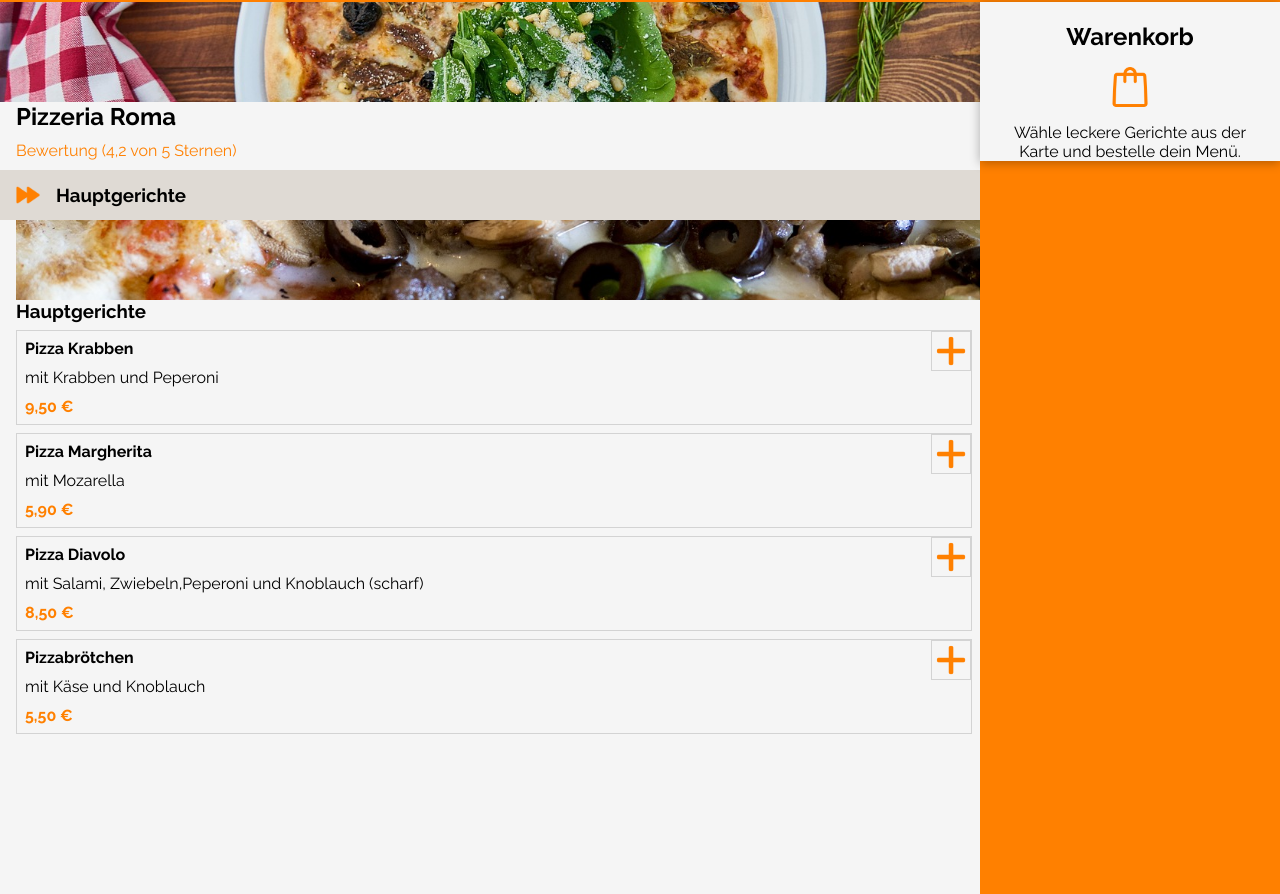
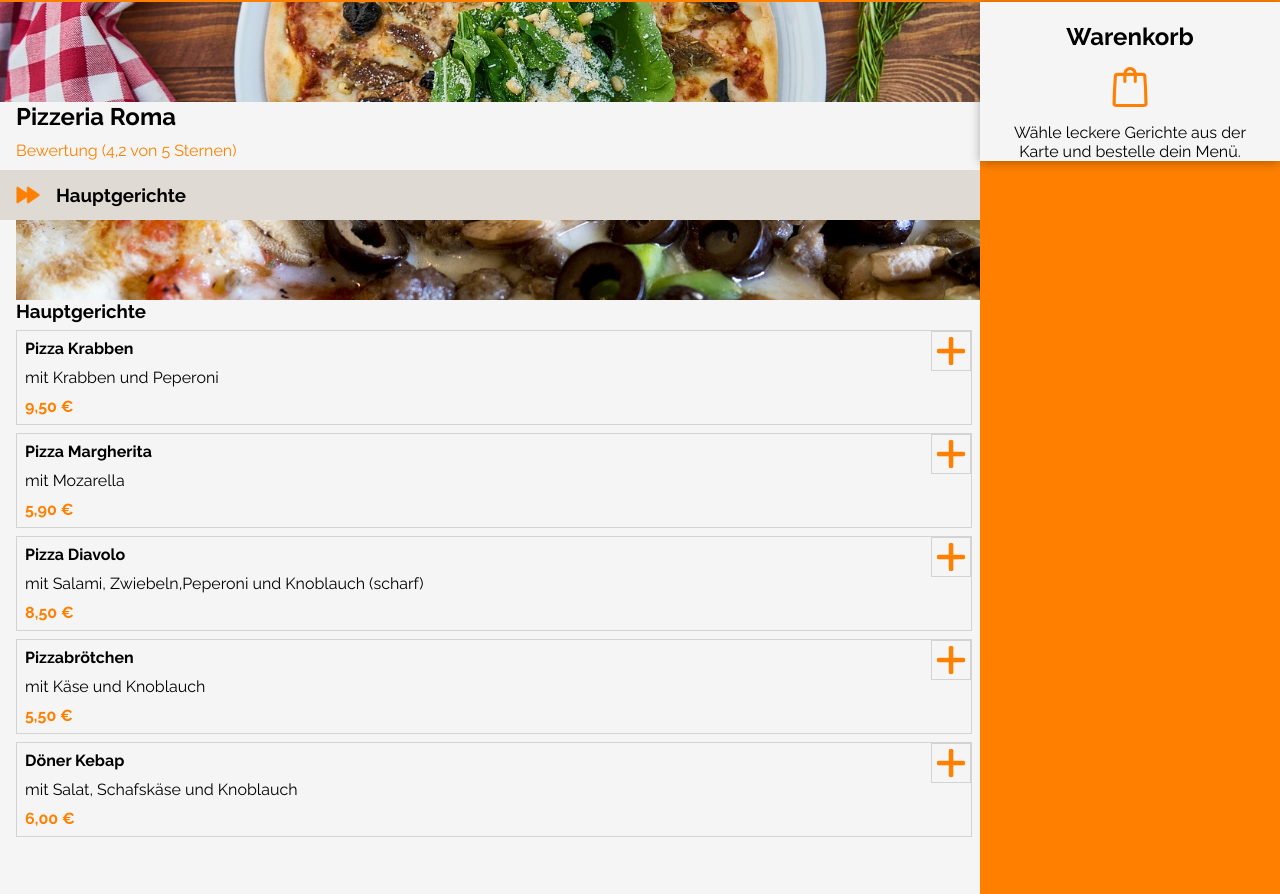
Before and after one commit to StefanHellerDev/Bestellapp, a plain HTML site: page index.html in a window 1280 px wide. Shown: the part 58-952 px from the top of the page. Drawn offline with Linux system fonts and the light colour scheme.

Commit message:
added dish

```diff
--- a/scripts/dishes.js
+++ b/scripts/dishes.js
@@ -23,4 +23,10 @@ let dishes = [
     "price": 5.5,
     "amount": 0,
   },
+  {
+    "name": "Döner Kebap",
+    "description": "mit Salat, Schafskäse und Knoblauch",
+    "price": 6,
+    "amount": 0,
+  },
 ];
--- a/style.css
+++ b/style.css
@@ -19,7 +19,7 @@ main {
 
 .bestellMain {
   width: calc(100% - 300px);
-  height: 1000px;
+  min-height: 1100px;
   background-color: whitesmoke;
 }
 
```
